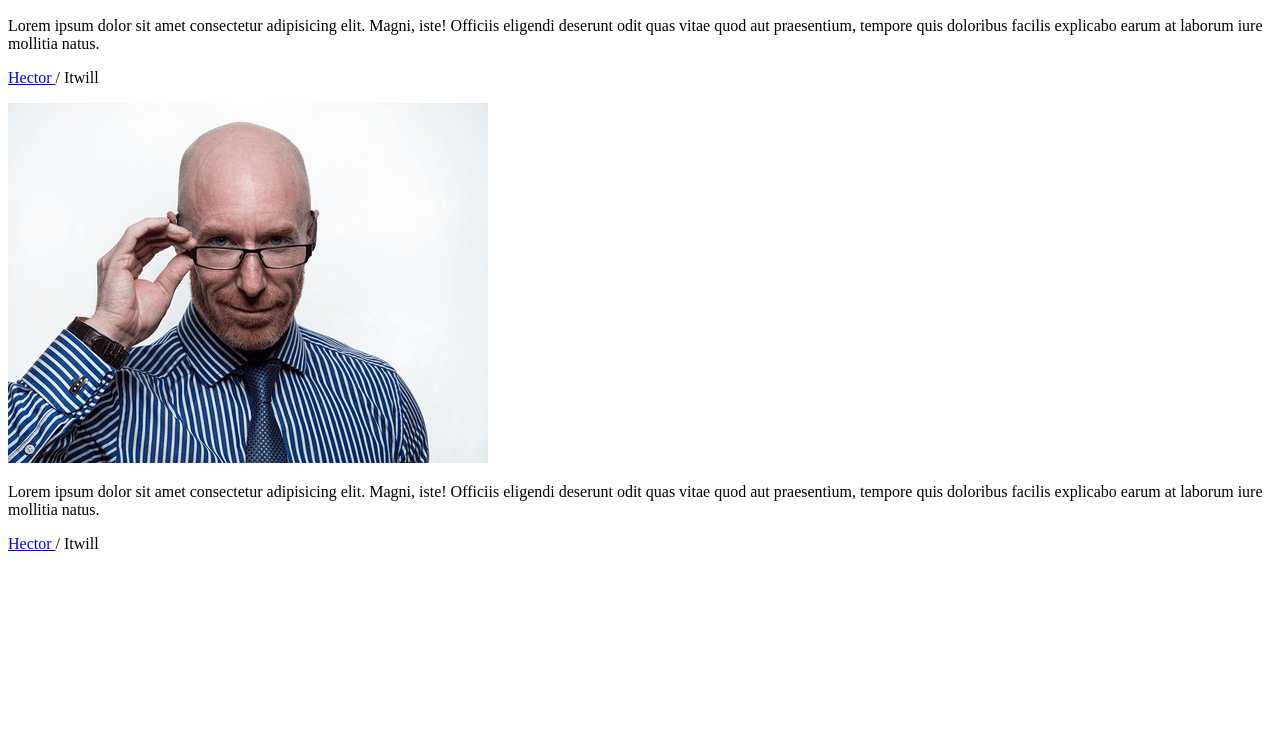
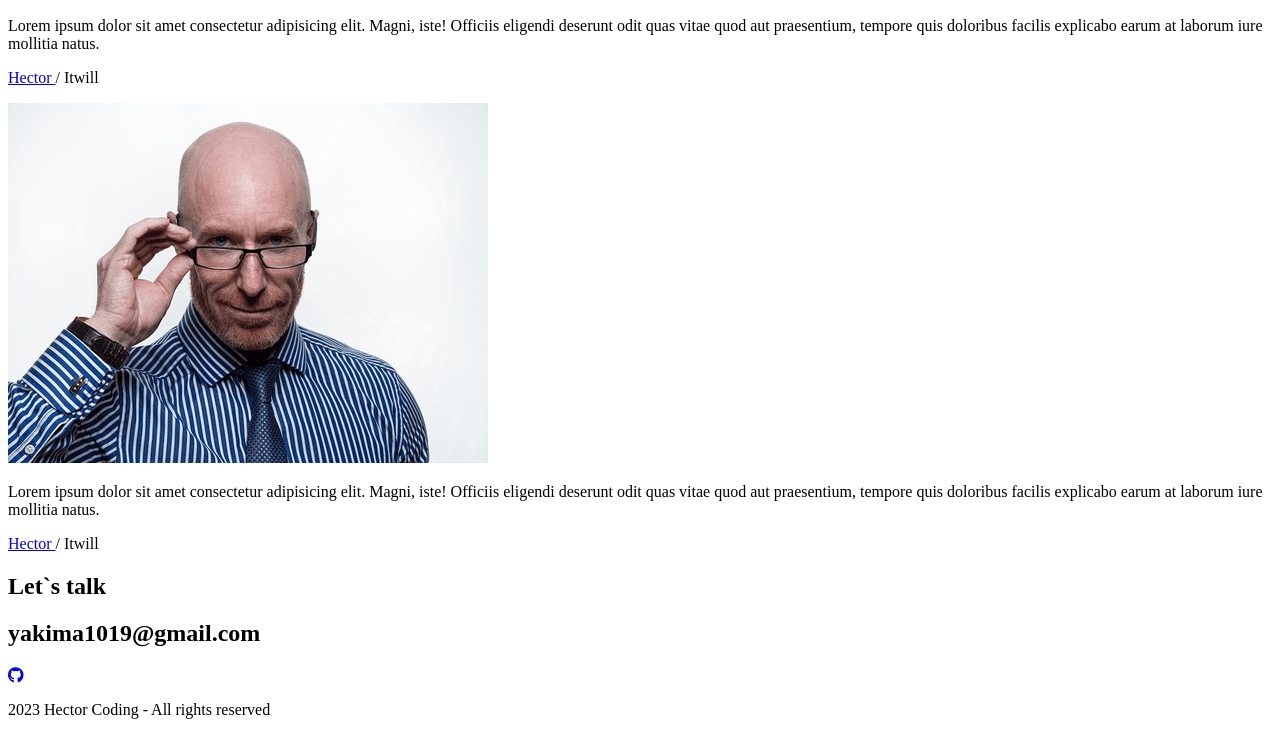
Before and after one commit to HectorJK/portfolio, a plain HTML site: page HTML/index.html in a window 1280 px wide. Shown: the part 4735-5470 px from the top of the page. Before the commit the page ends 5304 px from the top, so only its background shows below. Drawn offline with Linux system fonts and the light colour scheme.

Commit message:
HTML:Contact

```diff
--- a/HTML/index.html
+++ b/HTML/index.html
@@ -321,7 +321,17 @@
 
     <!-- Contact -->
     <section id="contact">
-
+        <h1 class="contact__title">Let`s talk</h1>
+        <h2 class="contact__email">yakima1019@gmail.com</h2>
+        <div class="contact__links">
+            <a
+            href="https://gist.github.com/HectorJK"
+            target="_blank"/
+            >
+            <i class="fa-brands fa-github"></i>
+            </a>
+        </div>
+        <p class="contact__rights">2023 Hector Coding - All rights reserved</p>
     </section>
 
 </body>
```
